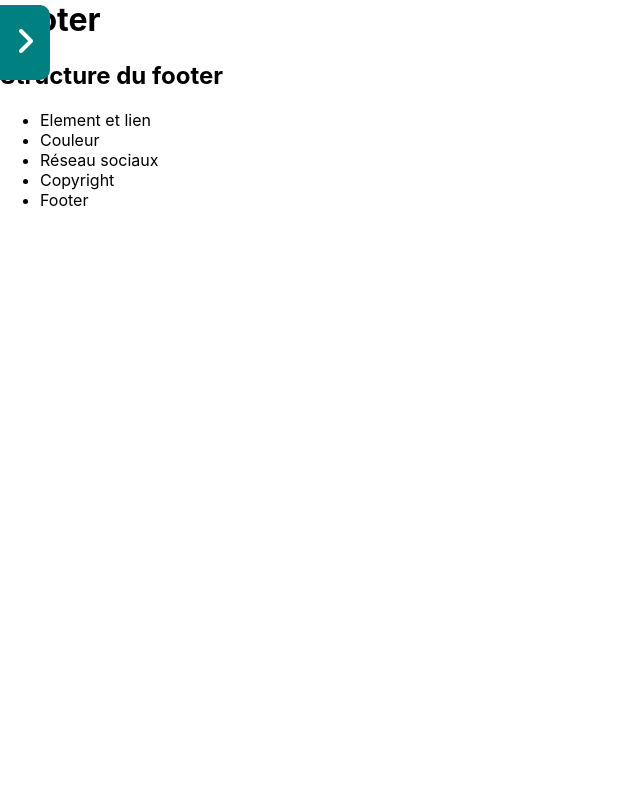
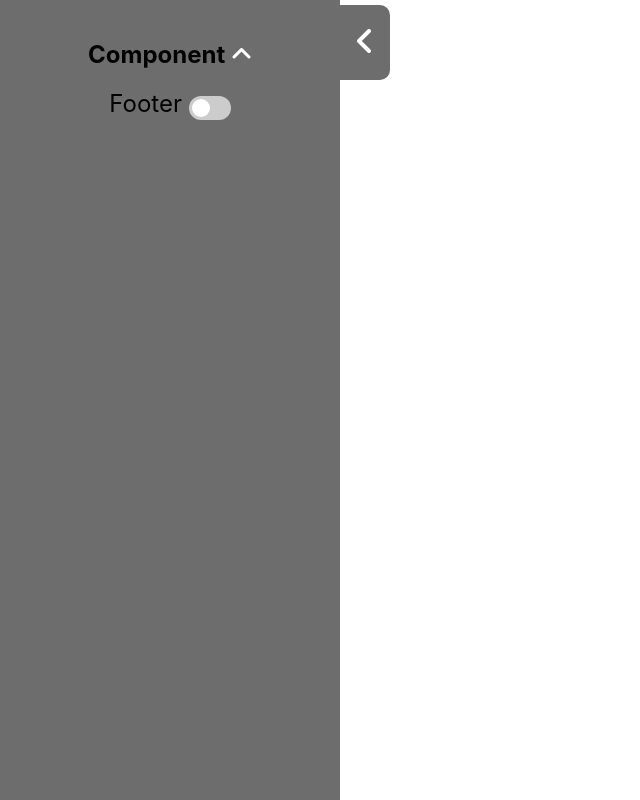
Before and after one commit to BackGrowZ/template-automatiser, a React (Create React App) app: page / in a window 1280 px wide. Shown: the whole page, without its empty margins (0-640 px from the left). Built offline with nearby package versions, Linux system fonts and the light colour scheme.

Commit message:
create Component SliderButton

```diff
--- a/src/component/Editeur/Editeur.js
+++ b/src/component/Editeur/Editeur.js
@@ -67,7 +67,6 @@ export default class Editeur extends Component {
             hash: window.location.hash,
             id: window.location.hash.slice(4)
         })
-
         setTimeout(() => this.init(), 100)
         setTimeout(() => this.initFunction(), 500)
     }
@@ -116,7 +115,7 @@ export default class Editeur extends Component {
                         titleBox: 'Copyright',
                         pickerColor: this.props.color[2][1],
                         labelColor: 'Couleur texte'
-                     })
+                    })
                     break;
 
                 default:
--- a/src/component/Footer/Footer.js
+++ b/src/component/Footer/Footer.js
@@ -1,4 +1,4 @@
-import React, { Component, Fragment } from 'react'
+import React, { Component } from 'react'
 import './footer.css'
 import { logoFB2, logoGithub1, logoInsta, logoLinkedin, LogoPinterest2, logoTwitter1 } from '../img'
 // import { logoFB1, logoFB2, logoFB3, logoGithub1, logoGithub2, logoInsta, logoLinkedin, LogoPinterest1, LogoPinterest2, LogoPinterest3, logoTwitter1, logoTwitter2, logoTwitter3 } from '../img'
@@ -32,7 +32,7 @@ export default class Footer extends Component {
         const copyright = (status.copyright) ?
             <li className="copyright">
                 <i>
-                    <a className='copyrightLink' target="_blank" rel="noopener noreferrer" style={{color:this.props.color[2][1]}} href={status.copyright[1]}>
+                    <a className='copyrightLink' target="_blank" rel="noopener noreferrer" style={{ color: this.props.color[2][1] }} href={status.copyright[1]}>
                         {status.copyright[0]}
                     </a>
                 </i>
@@ -70,21 +70,29 @@ export default class Footer extends Component {
 
         const social = <div className='contenantSocial'>{facebook}{twitter}{instagram}{linkedin}{github}{pinterest}</div>
 
-        const footer =
-            <div className='footer' style={{backgroundColor:this.props.color[0][1]}}>
-                <div className="allColonne" id='allColonne'>
-                    {elementFooter}
+        const footer = (this.props.show) ?
+            <footer id='footer' hidden={false}>
+                <div className='footer' style={{ backgroundColor: this.props.color[0][1] }}>
+                    <div className="allColonne" id='allColonne'>
+                        {elementFooter}
+                    </div>
+                    <hr className='footerHR' style={{ borderColor: this.props.color[3][1] }} />
+                    {social}
+                    {copyright}
                 </div>
-                <hr className='footerHR' style={{borderColor:this.props.color[3][1]}} />
-                {social}
-                {copyright}
-            </div>
+            </footer>
+            :
+            <footer id='footer' hidden={true}>
+                <div className='footer' style={{ backgroundColor: this.props.color[0][1] }}>
+                    <div className="allColonne" id='allColonne'>
+                        {elementFooter}
+                    </div>
+                    <hr className='footerHR' style={{ borderColor: this.props.color[3][1] }} />
+                    {social}
+                    {copyright}
+                </div>
+            </footer>
 
-
-        return (
-            <Fragment>
-                <footer id='footer' hidden={this.props.hidden}> {footer} </footer>
-            </Fragment>
-        )
+        return footer
     }
 }
--- /dev/null
+++ b/src/component/SliderButton/SliderButton.js
@@ -0,0 +1,29 @@
+import React from 'react'
+import { config } from '../SliderButton/Variable';
+
+function updater(props) {
+    const { name } = props
+    const { etat } = props
+    let value = config['menu']['switchButton'][name]
+    value = !etat
+    props.function(name, value)
+}
+
+export default function SliderButton(props) {
+    const { etat } = props
+
+    const switchButton =
+        (etat) ?
+            < label className="switch" >
+                <input type="checkbox" defaultChecked onClick={() => updater(props)} />
+                <span className="slider round"></span>
+            </label >
+            :
+            <label className="switch">
+                <input type="checkbox" onClick={() => updater(props)} />
+                <span className="slider round"></span>
+            </label>
+
+
+    return switchButton
+}
--- /dev/null
+++ b/src/component/SliderButton/Variable.js
@@ -0,0 +1,7 @@
+export let config = {
+    menu : {
+        switchButton: {
+            showFooter : false
+        }
+    }
+}
--- /dev/null
+++ b/src/component/SliderButton/sliderbutton.css
@@ -0,0 +1,67 @@
+/* The switch - the box around the slider */
+
+.switch {
+    position: relative;
+    display: inline-block;
+    width: 60px;
+    height: 34px;
+    zoom: 0.7;
+}
+
+/* Hide default HTML checkbox */
+
+.switch input {
+    opacity: 0;
+    width: 0;
+    height: 0;
+}
+
+/* The slider */
+
+.slider {
+    position: absolute;
+    cursor: pointer;
+    top: 0;
+    left: 0;
+    right: 0;
+    bottom: 0;
+    background-color: #ccc;
+    -webkit-transition: .4s;
+    transition: .4s;
+}
+
+.slider:before {
+    position: absolute;
+    content: "";
+    height: 26px;
+    width: 26px;
+    left: 4px;
+    bottom: 4px;
+    background-color: white;
+    -webkit-transition: .4s;
+    transition: .4s;
+}
+
+input:checked+.slider {
+    background-color: #2196F3;
+}
+
+input:focus+.slider {
+    box-shadow: 0 0 1px #2196F3;
+}
+
+input:checked+.slider:before {
+    -webkit-transform: translateX(26px);
+    -ms-transform: translateX(26px);
+    transform: translateX(26px);
+}
+
+/* Rounded sliders */
+
+.slider.round {
+    border-radius: 34px;
+}
+
+.slider.round:before {
+    border-radius: 50%;
+}
--- a/src/component/Template/Template.js
+++ b/src/component/Template/Template.js
@@ -7,6 +7,8 @@ import Items from '../Items/Items';
 import Couleur from '../Couleur/Couleur';
 import LinkCustomer from '../LinkCustomer/LinkCustomer';
 import Network from '../Network/Network';
+import SliderButton from '../SliderButton/SliderButton';
+
 
 export default class Template extends Component {
     constructor(props) {
@@ -20,8 +22,10 @@ export default class Template extends Component {
             paddingfooter: null,
             heightMain: null,
 
-            hiddenFooter: true,
-            menu: [false, '-300px',],
+            showFooter: false,
+            // menu: [false, '-340px',],
+            menu: [true, '0',],
+            hiddencomponent: false,
             /* element necessaire au fonctionnement du footer */
             itemsByColonne: 2, // nombre d'item par colonne
             elementFooter: {},
@@ -46,13 +50,12 @@ export default class Template extends Component {
         if (this.state.heightMain) {
             let paddingFooter = document.getElementById('footer').offsetHeight // hauteur du foooter
             let hauteurMain = window.innerHeight - paddingFooter
-            console.log('resized to: ', window.innerWidth, 'x', window.innerHeight)
             if (this.state.heightMain !== hauteurMain) {
                 this.setState({
                     paddingfooter: paddingFooter,
                     heightMain: hauteurMain
                 })
-            } else console.log('=> resized to: ', window.innerWidth, 'x', window.innerHeight)
+            }
         } else setTimeout(() => this.handleResize(), 100)
     }
 
@@ -123,13 +126,23 @@ export default class Template extends Component {
 
     render() {
         const { menu } = this.state
-        const menuState = () => (menu[0]) ? this.setState({ menu: [false, '-300px'] }) : this.setState({ menu: [true, '0'] })
+        const { hiddencomponent } = this.state
+        const switchHandle = (name, value) =>
+            (
+                this.setState({ [name]: value })
+            )
+        const menuState = () => (menu[0]) ? this.setState({ menu: [false, '-340px'] }) : this.setState({ menu: [true, '0'] })
         const menuEdit =
             <div className='MenuElement' style={{ left: menu[1] }}>
                 <div className='buttonShowMenu' onClick={menuState}>
                     {(menu[0]) ? <i style={{ color: '#fff', zoom: '2', paddingTop: '40%' }} className="fas fa-angle-left" /> : <i style={{ color: '#fff', zoom: '2', paddingTop: '40%' }} className="fas fa-angle-right" />}
                 </div>
+                <h2>Component {(hiddencomponent) ? <i style={{ color: '#fff', cursor: 'pointer' }} onClick={() => this.setState({ hiddencomponent: !hiddencomponent })} className="fas fa-angle-down" /> : <i onClick={() => this.setState({ hiddencomponent: !hiddencomponent })} style={{ color: '#fff', cursor: 'pointer' }} className="fas fa-angle-up" />}</h2>
+                <div className='TitleComponent' hidden={hiddencomponent}>
+                    <span>Footer</span> <SliderButton etat={this.state.showFooter} name='showFooter' function={switchHandle} />
+                </div>
             </div>
+
         const edit = (this.state.editStatus) ? <Editeur addColonne={this.addColonne} updateState={this.updateState} items={this.state.items} color={this.state.color} reseau={this.state.reseau} copyright={this.state.copyright} /> : null
         const items = (this.state.itemsStatus) ? <Items items={this.state.items} itemsByColonne={this.state.itemsByColonne} elementFooter={this.state.elementFooter} updateState={this.updateState} addColonne={this.addColonne} /> : null
         const color = (this.state.colorsStatus) ? <Couleur color={this.state.color} updateState={this.updateState} /> : null
@@ -158,7 +171,7 @@ export default class Template extends Component {
 
                     </div>
                     <Footer
-                        hidden={this.state.hiddenFooter}
+                        show={this.state.showFooter}
                         color={this.state.color}
                         items={this.state.items}
                         copyright={this.state.copyright}
--- a/src/component/Template/template.css
+++ b/src/component/Template/template.css
@@ -16,11 +16,11 @@ th {
 }
 
 .buttonShowMenu {
-    background-color: teal;
+    background-color: #6d6d6d;
     height: 75px;
     width: 50px;
     position: absolute;
-    top:5px;
+    top: 5px;
     right: -50px;
     border-radius: 0 10px 10px 0;
     text-align: center;
@@ -28,9 +28,16 @@ th {
     transition: right .3s;
 }
 
-.MenuElement{
+.MenuElement {
     position: fixed;
     height: 100%;
     width: 300px;
-    background-color: teal;
+    background-color: #6d6d6d;
+    padding: 20px;
+    text-align: center;
 }
+
+.TitleComponent {
+    font-size: x-large;
+    border-radius: 5px;
+}
```
